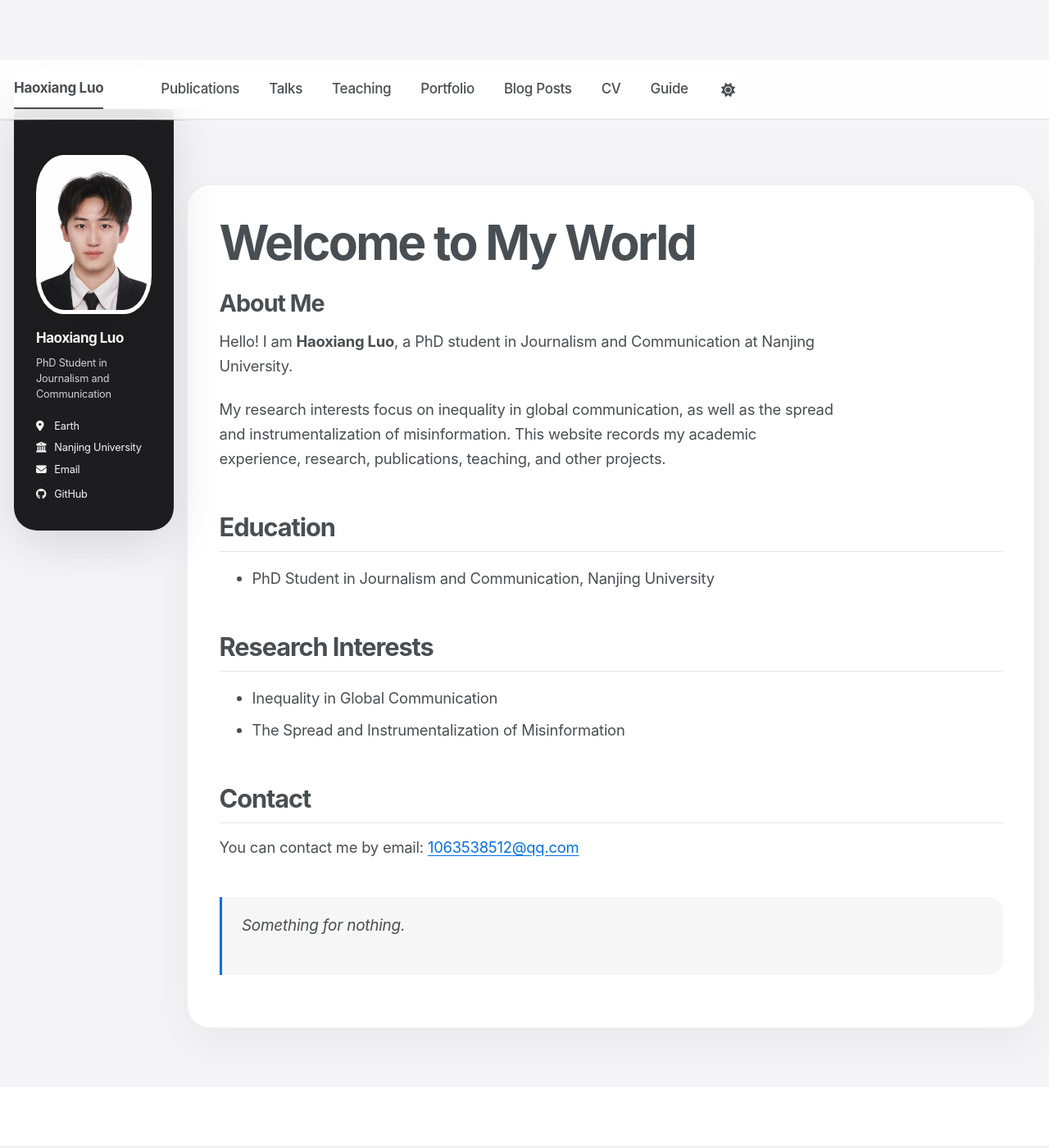
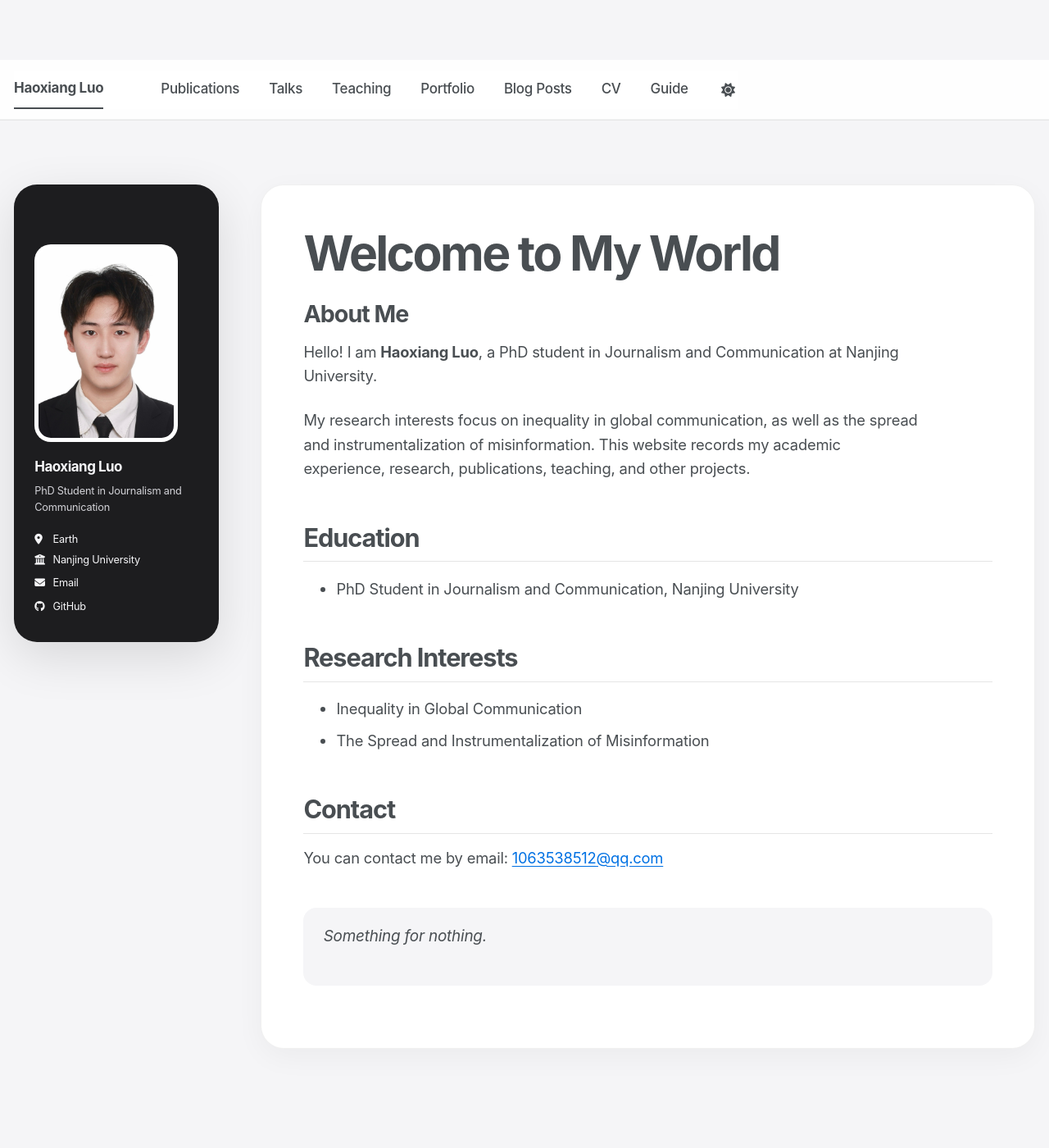
Before and after one commit to HaoxiangLuo/HaoxiangLuo.github.io, a Jekyll site: the page built from _pages/about.md, in a window 1280 px wide and 1400 px high. Shown: the whole window at 82% size. Built offline with Jekyll 4.4.1, drawn with Linux system fonts in a browser that asks for light colours; a style sheet for code colours, icons or effects is not loaded.

Commit message:
Polish grid alignment and monochrome details

```diff
--- a/assets/css/main.scss
+++ b/assets/css/main.scss
@@ -282,3 +282,71 @@ html[data-theme="dark"] .sidebar {
     border-radius: 22px;
   }
 }
+
+
+/* Precision pass: aligned grid, restrained depth, monochrome details. */
+.page {
+  box-shadow: 0 10px 35px rgba(0, 0, 0, 0.045);
+}
+
+.author__avatar img {
+  border-radius: 20px;
+  box-shadow: none;
+}
+
+.page__content blockquote {
+  border-left: 0;
+  border-radius: 16px;
+  color: var(--global-text-color);
+  background: #f5f5f7;
+}
+
+.page__content > *:last-child {
+  margin-bottom: 0;
+}
+
+.page__footer {
+  color: #6e6e73;
+  background: #e8e8ed;
+}
+
+@media screen and (min-width: 1024px) {
+  #main {
+    display: grid;
+    grid-template-columns: minmax(220px, 250px) minmax(0, 1fr);
+    gap: clamp(2rem, 4vw, 4rem);
+    align-items: start;
+  }
+
+  .sidebar,
+  .page {
+    float: none;
+  }
+
+  .sidebar.sticky {
+    position: sticky;
+    top: 6.25rem;
+    width: 100%;
+    max-width: none;
+    height: auto;
+    max-height: calc(100vh - 7.75rem);
+    margin: 0;
+    padding: 1.4rem;
+  }
+
+  .page {
+    width: 100%;
+    margin: 0;
+    padding: clamp(2.4rem, 4vw, 4.25rem);
+  }
+}
+
+html[data-theme="dark"] .page__content blockquote {
+  color: var(--global-text-color);
+  background: #3a3a3c;
+}
+
+html[data-theme="dark"] .page__footer {
+  color: #aeaeb2;
+  background: #1c1c1e;
+}
```
